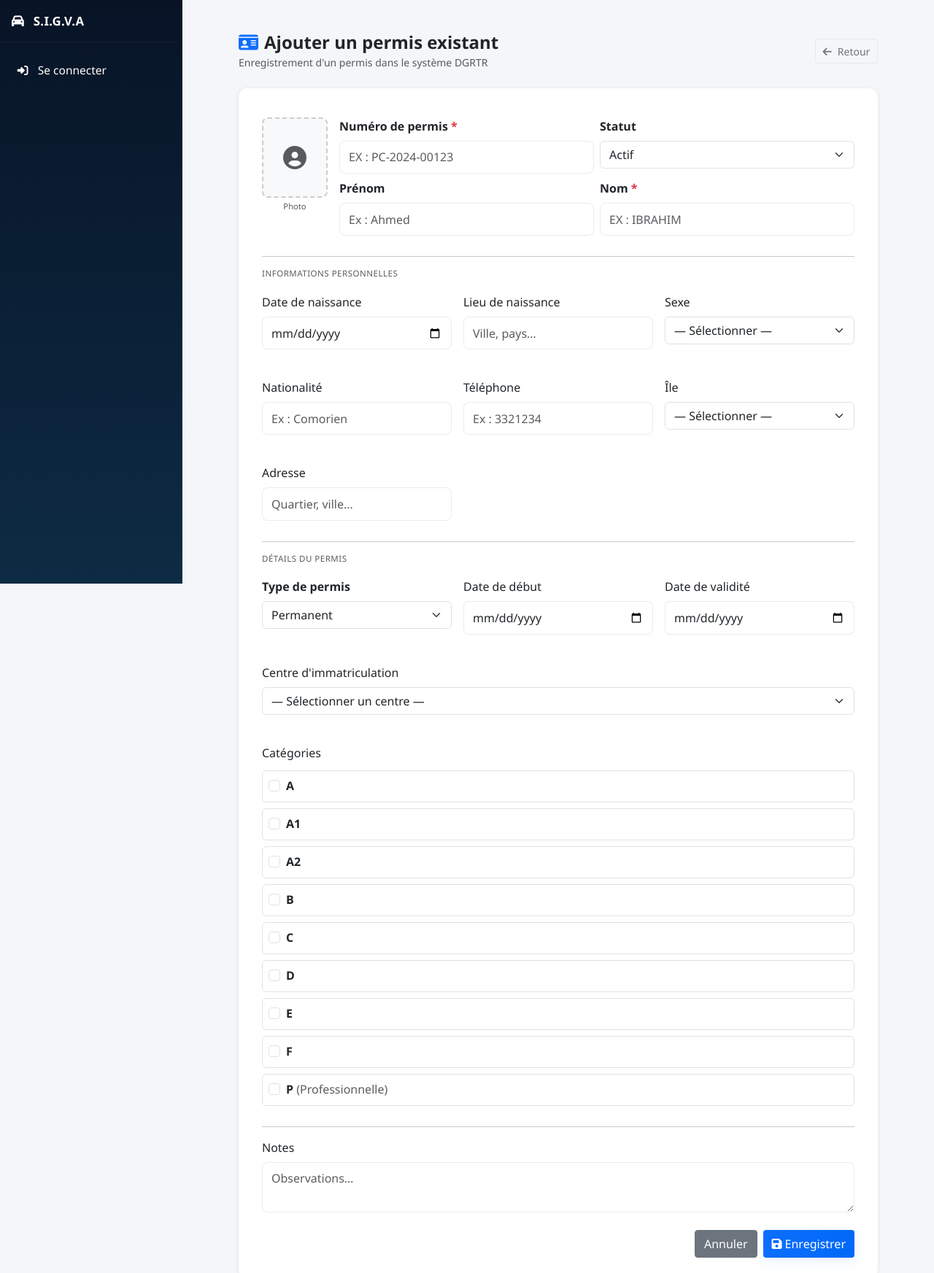
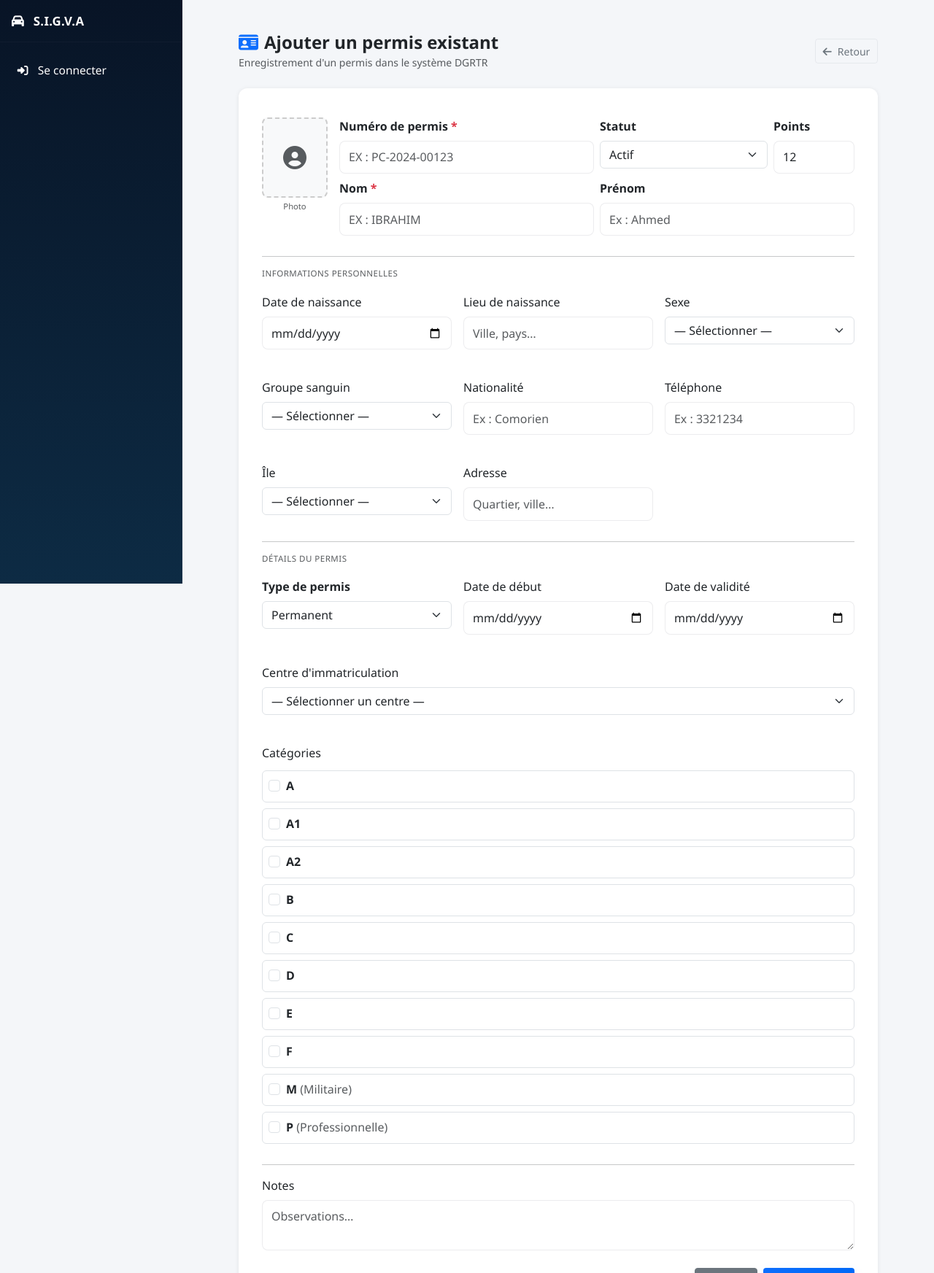
Before and after one commit to smarttechnology-km/brigade-mobile, a Python web app: template app/templates/dgrtr_add_license.html in a window 1280 px wide. Shown: the top 1745 px of the page at 73% size. Run offline with Jinja, Linux system fonts and the light colour scheme; the template is opened without the code that fills it, so the values that code supplies are empty; some libraries are stand-ins or nearby versions.

Commit message:
Add files via upload

```diff
--- a/app/templates/dgrtr_add_license.html
+++ b/app/templates/dgrtr_add_license.html
@@ -1,5 +1,9 @@
 {% extends "base.html" %}
 {% block title %}Ajouter un permis — DGRTR{% endblock %}
+
+{% block extra_css %}
+<link rel="stylesheet" href="https://cdn.jsdelivr.net/npm/cropperjs@1.6.2/dist/cropper.min.css">
+{% endblock %}
 
 {% block content %}
 <style>
@@ -30,7 +34,10 @@
           <span id="photo-preview-icon" class="text-muted" style="font-size:2rem;"><i class="fas fa-user-circle"></i></span>
         </div>
         <input type="file" id="f-photo" accept="image/jpeg,image/png,image/webp" style="display:none;" onchange="previewPhoto(this)">
-        <div class="text-muted text-center" style="font-size:0.7rem;margin-top:4px;">Photo</div>
+        <div class="text-center" style="font-size:0.7rem;margin-top:4px;">
+          <span class="text-muted">Photo</span>
+          <button type="button" id="btn-recadrer" onclick="openCropperOnExisting()" title="Recadrer la photo" style="display:none;border:none;background:none;padding:0;font-size:0.7rem;color:#0d6efd;cursor:pointer;margin-left:4px;"><i class="fas fa-crop-alt"></i></button>
+        </div>
       </div>
       <div class="col">
         <div class="row g-2">
@@ -38,7 +45,7 @@
             <label class="form-label fw-semibold">Numéro de permis <span class="text-danger">*</span></label>
             <input type="text" id="f-license_number" class="form-control text-uppercase" placeholder="Ex : PC-2024-00123" required>
           </div>
-          <div class="col-md-6">
+          <div class="col-md-4">
             <label class="form-label fw-semibold">Statut</label>
             <select id="f-status" class="form-select">
               <option value="actif">Actif</option>
@@ -47,13 +54,17 @@
               <option value="expire">Expiré</option>
             </select>
           </div>
-          <div class="col-md-6">
-            <label class="form-label fw-semibold">Prénom</label>
-            <input type="text" id="f-holder_firstname" class="form-control" placeholder="Ex : Ahmed">
+          <div class="col-md-2">
+            <label class="form-label fw-semibold">Points</label>
+            <input type="number" id="f-points" class="form-control" min="0" max="20" value="12">
           </div>
           <div class="col-md-6">
             <label class="form-label fw-semibold">Nom <span class="text-danger">*</span></label>
-            <input type="text" id="f-holder_name" class="form-control text-uppercase" placeholder="Ex : IBRAHIM" required>
+            <input type="text" id="f-holder_firstname" class="form-control text-uppercase" placeholder="Ex : IBRAHIM" required>
+          </div>
+          <div class="col-md-6">
+            <label class="form-label fw-semibold">Prénom</label>
+            <input type="text" id="f-holder_name" class="form-control" placeholder="Ex : Ahmed">
           </div>
         </div>
       </div>
@@ -78,6 +89,20 @@
           <option value="">— Sélectionner —</option>
           <option value="masculin">Masculin</option>
           <option value="feminin">Féminin</option>
+        </select>
+      </div>
+      <div class="col-md-4">
+        <label class="form-label">Groupe sanguin</label>
+        <select id="f-blood_group" class="form-select">
+          <option value="">— Sélectionner —</option>
+          <option value="A+">A+</option>
+          <option value="A-">A−</option>
+          <option value="B+">B+</option>
+          <option value="B-">B−</option>
+          <option value="AB+">AB+</option>
+          <option value="AB-">AB−</option>
+          <option value="O+">O+</option>
+          <option value="O-">O−</option>
         </select>
       </div>
       <div class="col-md-4">
@@ -135,11 +160,11 @@
       <div class="col-12">
         <label class="form-label">Catégories</label>
         <div class="d-flex flex-column gap-2 mt-1" id="categories-checkboxes">
-          {% for cat in ['A', 'A1', 'A2', 'B', 'C', 'D', 'E', 'F', 'P'] %}
+          {% for cat in ['A', 'A1', 'A2', 'B', 'C', 'D', 'E', 'F', 'M', 'P'] %}
           <div class="border rounded p-2">
             <div class="form-check">
               <input class="form-check-input cat-checkbox" type="checkbox" id="cat-{{ cat }}" value="{{ cat }}" onchange="onCategoryToggle('{{ cat }}')">
-              <label class="form-check-label fw-semibold" for="cat-{{ cat }}">{{ cat }}{% if cat == 'P' %} <span class="text-muted fw-normal">(Professionnelle)</span>{% endif %}</label>
+              <label class="form-check-label fw-semibold" for="cat-{{ cat }}">{{ cat }}{% if cat == 'P' %} <span class="text-muted fw-normal">(Professionnelle)</span>{% elif cat == 'M' %} <span class="text-muted fw-normal">(Militaire)</span>{% endif %}</label>
             </div>
             <div class="row g-2 mt-1 cat-details" id="cat-details-{{ cat }}" style="display:none;">
               <div class="col-sm-4">
@@ -181,8 +206,40 @@
 
 </div>
 
+<!-- ── Modal recadrage photo ── -->
+<div class="modal fade" id="cropperModal" tabindex="-1" data-bs-backdrop="static" aria-hidden="true">
+  <div class="modal-dialog modal-lg modal-dialog-centered">
+    <div class="modal-content">
+      <div class="modal-header">
+        <h5 class="modal-title"><i class="fas fa-crop-alt me-2"></i>Recadrer la photo</h5>
+        <button type="button" class="btn-close" onclick="cancelCrop()"></button>
+      </div>
+      <div class="modal-body" style="background:#1a1a1a;padding:16px;text-align:center;">
+        <div style="max-height:480px;overflow:hidden;">
+          <img id="cropper-image" style="max-width:100%;display:block;">
+        </div>
+        <div class="d-flex gap-2 mt-3 justify-content-center flex-wrap">
+          <button class="btn btn-sm btn-outline-light" onclick="cropperZoom(0.1)" title="Zoom avant"><i class="fas fa-search-plus"></i></button>
+          <button class="btn btn-sm btn-outline-light" onclick="cropperZoom(-0.1)" title="Zoom arrière"><i class="fas fa-search-minus"></i></button>
+          <button class="btn btn-sm btn-outline-light" onclick="cropperRotate(-90)" title="Rotation gauche"><i class="fas fa-undo"></i></button>
+          <button class="btn btn-sm btn-outline-light" onclick="cropperRotate(90)" title="Rotation droite"><i class="fas fa-redo"></i></button>
+          <button class="btn btn-sm btn-outline-secondary" onclick="cropperReset()"><i class="fas fa-sync-alt me-1"></i>Réinitialiser</button>
+        </div>
+      </div>
+      <div class="modal-footer">
+        <button type="button" class="btn btn-secondary" onclick="cancelCrop()">Annuler</button>
+        <button type="button" class="btn btn-primary" onclick="confirmCrop()">
+          <i class="fas fa-check me-1"></i>Confirmer le recadrage
+        </button>
+      </div>
+    </div>
+  </div>
+</div>
+
 <script>
 var _settings = { temp_validity_months: 12, permanent_validity_years: 10, category_validity: {} };
+var _cropper = null;
+window._photoCroppedBlob = null;
 
 document.addEventListener('DOMContentLoaded', function () {
   fetch('/api/licenses/settings', { credentials: 'same-origin' })
@@ -197,13 +254,68 @@ document.addEventListener('DOMContentLoaded', function () {
 function previewPhoto(input) {
   var file = input.files[0];
   if (!file) return;
+  window._photoCroppedBlob = null;
   var reader = new FileReader();
   reader.onload = function(e) {
-    document.getElementById('photo-preview-img').src = e.target.result;
-    document.getElementById('photo-preview-img').style.display = '';
-    document.getElementById('photo-preview-icon').style.display = 'none';
+    var img = document.getElementById('cropper-image');
+    img.src = e.target.result;
+    if (_cropper) { _cropper.destroy(); _cropper = null; }
+    var modal = new bootstrap.Modal(document.getElementById('cropperModal'));
+    var el = document.getElementById('cropperModal');
+    el.addEventListener('shown.bs.modal', function init() {
+      el.removeEventListener('shown.bs.modal', init);
+      _cropper = new Cropper(img, {
+        aspectRatio: 3 / 4, viewMode: 1, dragMode: 'move',
+        autoCropArea: 0.9, guides: true, center: true, highlight: false,
+        cropBoxMovable: true, cropBoxResizable: true, toggleDragModeOnDblclick: false,
+      });
+    });
+    modal.show();
   };
   reader.readAsDataURL(file);
+}
+
+function openCropperOnExisting() {
+  var img = document.getElementById('photo-preview-img');
+  if (!img || !img.src || img.style.display === 'none') return;
+  var cropImg = document.getElementById('cropper-image');
+  cropImg.src = img.src;
+  if (_cropper) { _cropper.destroy(); _cropper = null; }
+  var modal = new bootstrap.Modal(document.getElementById('cropperModal'));
+  var el = document.getElementById('cropperModal');
+  el.addEventListener('shown.bs.modal', function init() {
+    el.removeEventListener('shown.bs.modal', init);
+    _cropper = new Cropper(cropImg, {
+      aspectRatio: 3 / 4, viewMode: 1, dragMode: 'move',
+      autoCropArea: 0.9, guides: true, center: true, highlight: false,
+      cropBoxMovable: true, cropBoxResizable: true, toggleDragModeOnDblclick: false,
+    });
+  });
+  modal.show();
+}
+
+function cropperZoom(r)  { if (_cropper) _cropper.zoom(r); }
+function cropperRotate(d){ if (_cropper) _cropper.rotate(d); }
+function cropperReset()  { if (_cropper) _cropper.reset(); }
+
+function cancelCrop() {
+  bootstrap.Modal.getInstance(document.getElementById('cropperModal'))?.hide();
+  if (!window._photoCroppedBlob) document.getElementById('f-photo').value = '';
+}
+
+function confirmCrop() {
+  if (!_cropper) return;
+  _cropper.getCroppedCanvas({ width: 600, height: 800, imageSmoothingQuality: 'high' })
+    .toBlob(function(blob) {
+      window._photoCroppedBlob = blob;
+      var url = URL.createObjectURL(blob);
+      document.getElementById('photo-preview-img').src = url;
+      document.getElementById('photo-preview-img').style.display = '';
+      document.getElementById('photo-preview-icon').style.display = 'none';
+      var btnR = document.getElementById('btn-recadrer');
+      if (btnR) btnR.style.display = '';
+      bootstrap.Modal.getInstance(document.getElementById('cropperModal'))?.hide();
+    }, 'image/jpeg', 0.95);
 }
 
 function autoFillExpiry() {
@@ -314,6 +426,8 @@ async function saveLicenseDgrtr() {
     category_details:      getCategoryDetails(),
     status:                document.getElementById('f-status').value,
     notes:                 document.getElementById('f-notes').value.trim(),
+    points:                parseInt(document.getElementById('f-points').value) || 12,
+    blood_group:           document.getElementById('f-blood_group').value,
   };
 
   if (!payload.license_number || !payload.holder_firstname) {
@@ -336,10 +450,10 @@ async function saveLicenseDgrtr() {
     if (!r.ok) throw new Error(data.error || 'Erreur');
 
     var licId = data.id;
-    var photoFile = document.getElementById('f-photo').files[0];
-    if (photoFile && licId) {
+    var photoBlob = window._photoCroppedBlob || (document.getElementById('f-photo').files[0] || null);
+    if (photoBlob && licId) {
       var fd = new FormData();
-      fd.append('photo', photoFile);
+      fd.append('photo', photoBlob, 'photo.jpg');
       await fetch('/api/licenses/' + licId + '/photo', {
         method: 'POST',
         credentials: 'same-origin',
@@ -347,17 +461,11 @@ async function saveLicenseDgrtr() {
       });
     }
 
+    window._photoCroppedBlob = null;
     showAlert('Permis enregistré avec succès.', 'success');
     btn.disabled = false;
     btn.innerHTML = '<i class="fas fa-save me-1"></i>Enregistrer';
-    ['f-license_number','f-holder_firstname','f-holder_name','f-date_of_birth','f-lieu_naissance',
-     'f-nationalite','f-holder_phone','f-holder_address','f-issue_date','f-expiry_date','f-notes']
-      .forEach(function(id){ var el = document.getElementById(id); if(el) el.value = ''; });
-    ['f-status','f-sexe','f-holder_island','f-type_permis','f-centre_immatriculation']
-      .forEach(function(id){ var el = document.getElementById(id); if(el) el.selectedIndex = 0; });
-    document.querySelectorAll('input[name="categories"]').forEach(function(cb){ cb.checked = false; });
-    document.getElementById('f-photo').value = '';
-    var prev = document.getElementById('photo-preview'); if(prev) prev.style.display = 'none';
+    setTimeout(function(){ window.location.reload(); }, 1200);
   } catch (err) {
     showAlert(err.message || "Erreur lors de l'enregistrement.", 'danger');
     btn.disabled = false;
@@ -365,4 +473,7 @@ async function saveLicenseDgrtr() {
   }
 }
 </script>
+{% block extra_js %}
+<script src="https://cdn.jsdelivr.net/npm/cropperjs@1.6.2/dist/cropper.min.js"></script>
 {% endblock %}
+{% endblock %}
```
